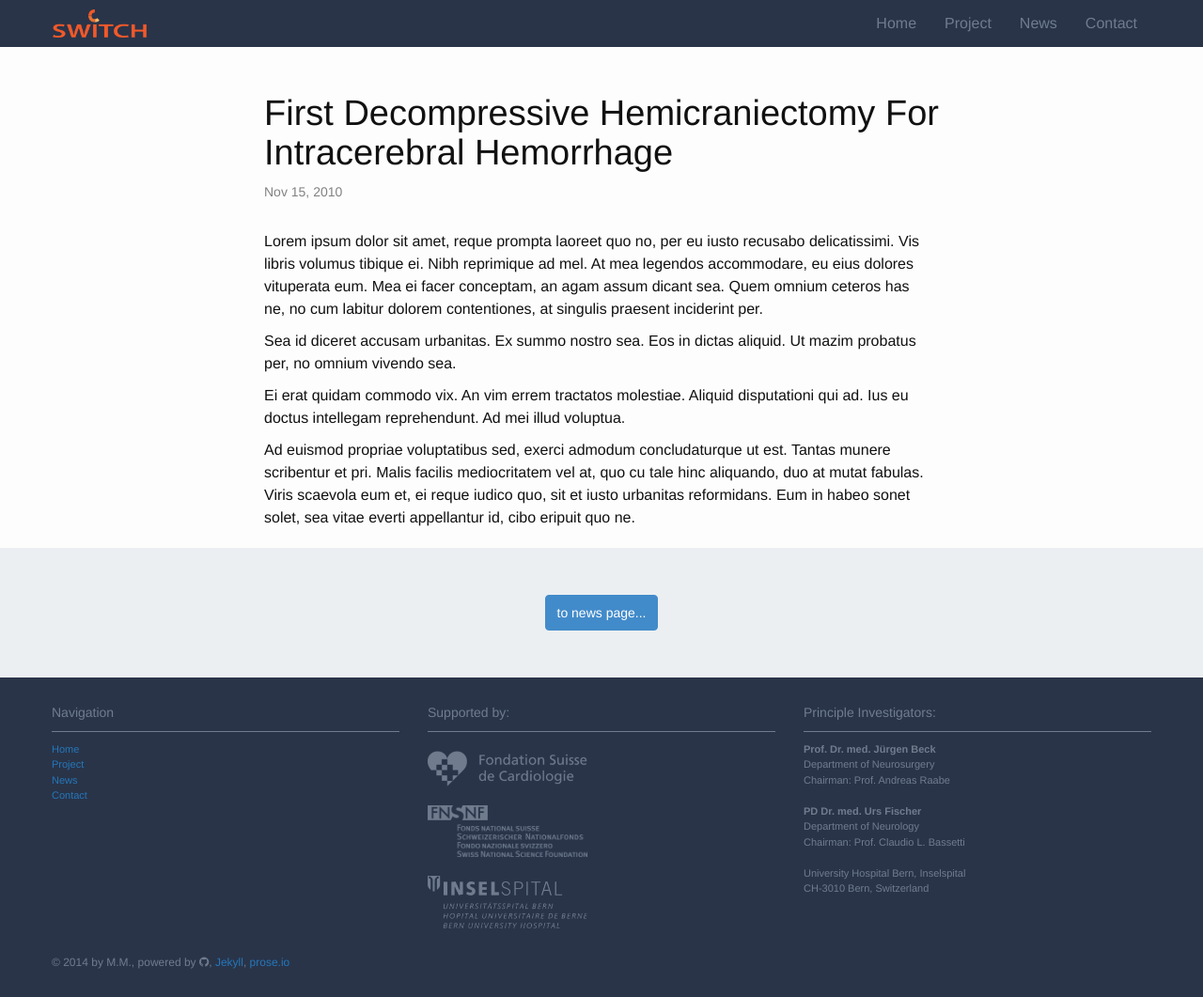
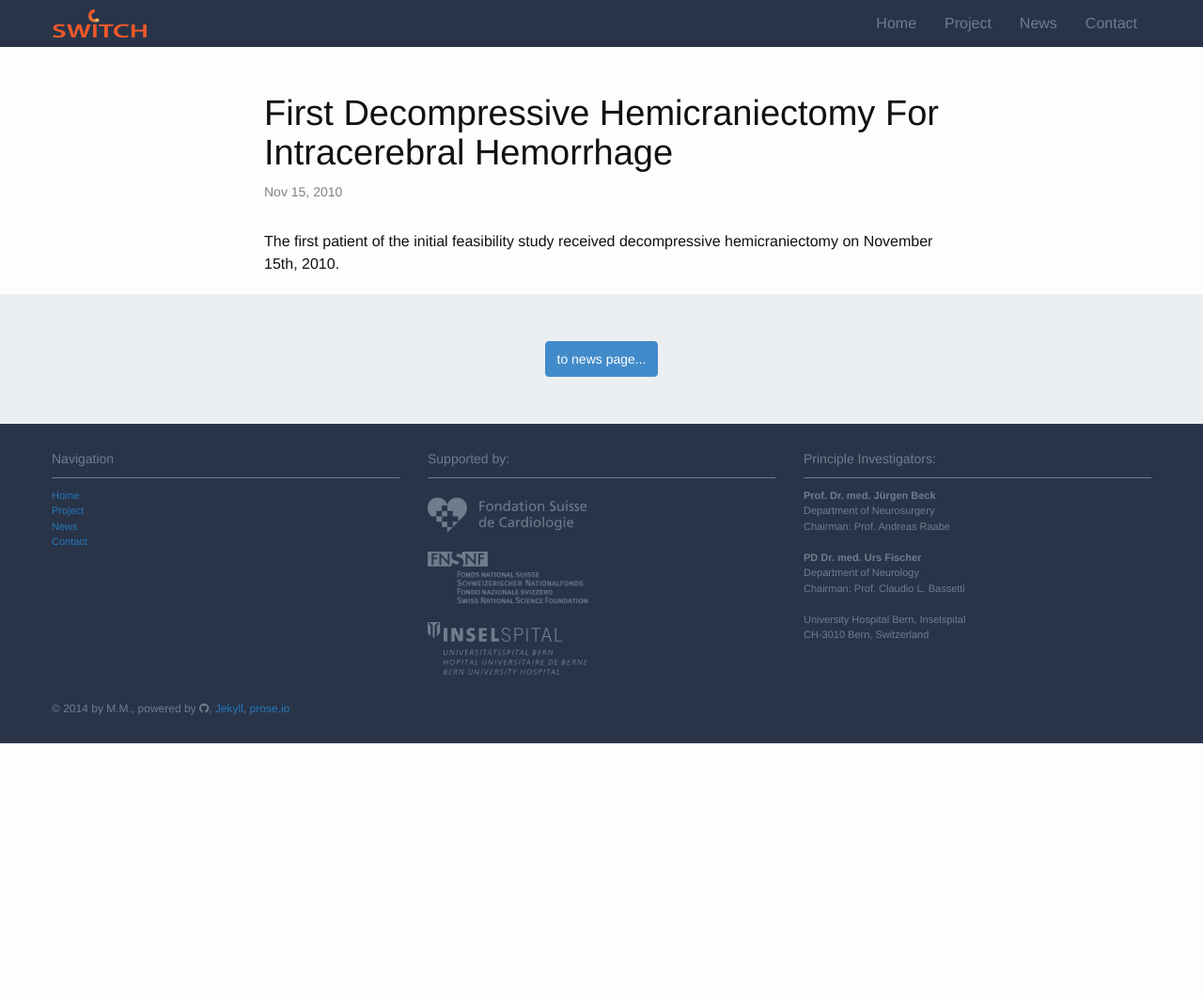
Before and after one commit to bressanj/switch, a Jekyll site: the page built from _posts/2010-11-15-first-decompressive-hemicraniectomy-for-intracerebral-hemorrhage.md, in a window 1280 px wide and 1061 px high. Shown: the whole window at 94% size. Built offline with Jekyll 4.4.1, drawn with Linux system fonts in a browser that asks for light colours; Markdown is read by kramdown in place of the engine named in the settings.

Commit message:
Update 2010-11-15-first-decompressive-hemicraniectomy-for-intracerebral-hemorrhage.md

```diff
--- a/_posts/2010-11-15-first-decompressive-hemicraniectomy-for-intracerebral-hemorrhage.md
+++ b/_posts/2010-11-15-first-decompressive-hemicraniectomy-for-intracerebral-hemorrhage.md
@@ -1,13 +1,7 @@
 ---
 layout: post
 published: true
-excerpt: "The first patient of the initial feasibility study received decompressive hemicraniectomy on November 15th, 2010."
+excerpt: "The first patient of the initial feasibility study received decompressive hemicraniectomy on November 15th, 2010"
 ---
 
-Lorem ipsum dolor sit amet, reque prompta laoreet quo no, per eu iusto recusabo delicatissimi. Vis libris volumus tibique ei. Nibh reprimique ad mel. At mea legendos accommodare, eu eius dolores vituperata eum. Mea ei facer conceptam, an agam assum dicant sea. Quem omnium ceteros has ne, no cum labitur dolorem contentiones, at singulis praesent inciderint per.
-
-Sea id diceret accusam urbanitas. Ex summo nostro sea. Eos in dictas aliquid. Ut mazim probatus per, no omnium vivendo sea.
-
-Ei erat quidam commodo vix. An vim errem tractatos molestiae. Aliquid disputationi qui ad. Ius eu doctus intellegam reprehendunt. Ad mei illud voluptua.
-
-Ad euismod propriae voluptatibus sed, exerci admodum concludaturque ut est. Tantas munere scribentur et pri. Malis facilis mediocritatem vel at, quo cu tale hinc aliquando, duo at mutat fabulas. Viris scaevola eum et, ei reque iudico quo, sit et iusto urbanitas reformidans. Eum in habeo sonet solet, sea vitae everti appellantur id, cibo eripuit quo ne.
+The first patient of the initial feasibility study received decompressive hemicraniectomy on November 15th, 2010.
```
